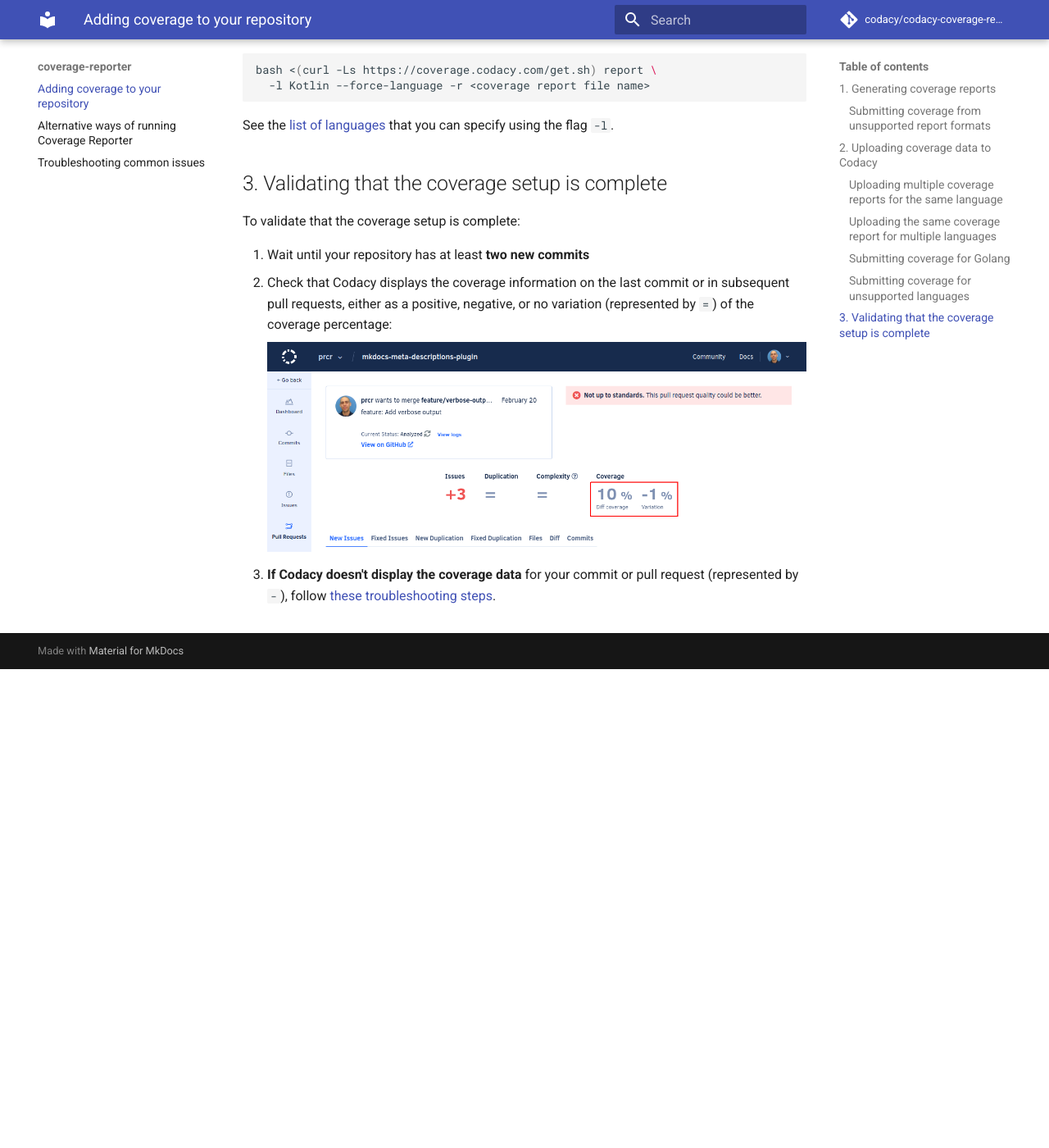
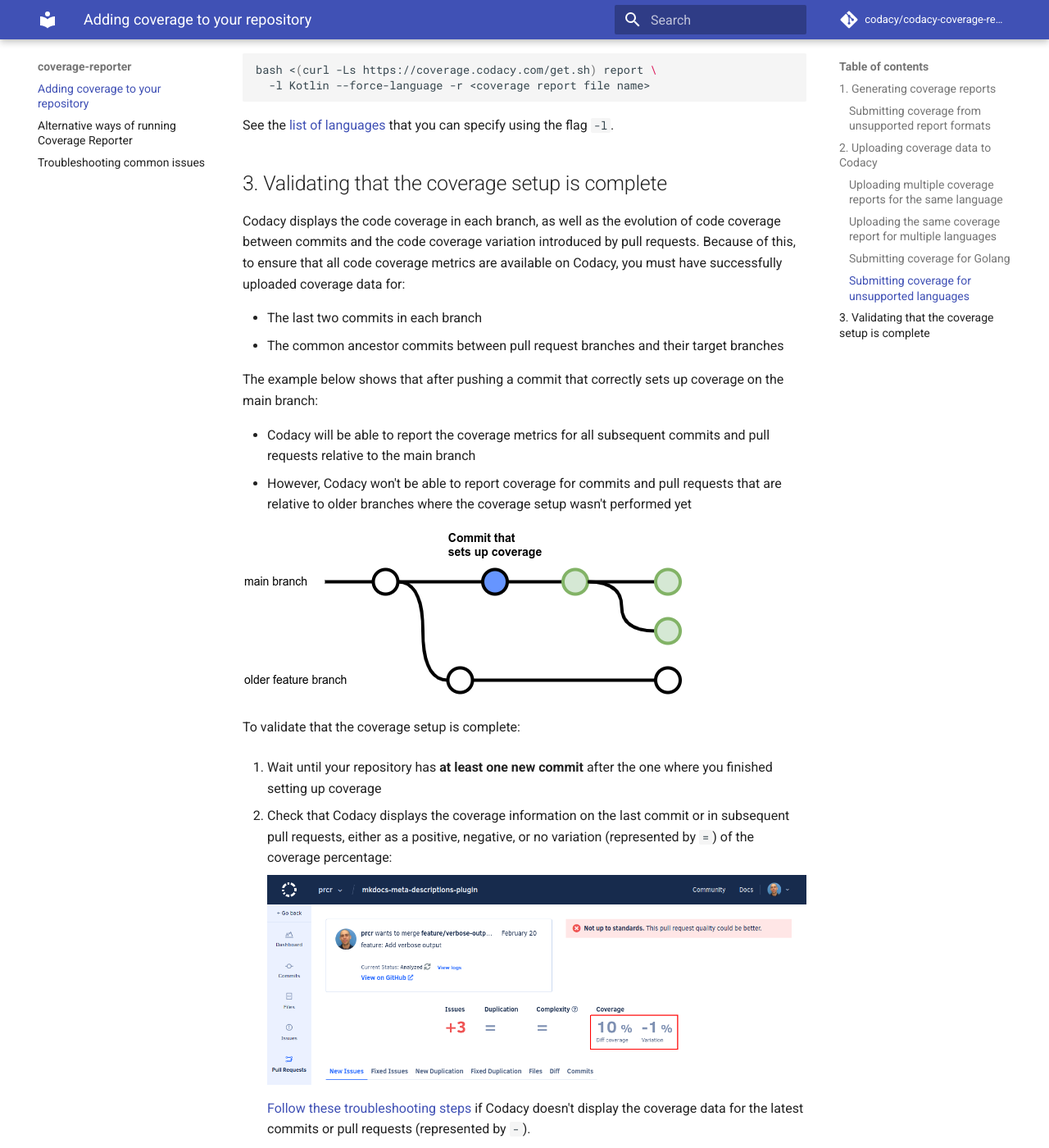
Before and after one commit to codacy/codacy-coverage-reporter, an MkDocs documentation site: the page built from docs/index.md, in a window 1280 px wide and 1400 px high, scrolled down 6326 px. Shown: the whole window at 82% size. Built offline with MkDocs 1.6.1 and Material for MkDocs 9.7.7, drawn with Linux system fonts in a browser that asks for light colours; comment, search, counter and statistics services are not loaded; before the commit the page ends 7142 px from its top, so only the background shows below that.

Commit message:
doc: Add extra context before validating coverage setup

```diff
--- a/docs/index.md
+++ b/docs/index.md
@@ -278,11 +278,24 @@
 
 ## 3. Validating that the coverage setup is complete {: id="validating-coverage"}
 
+Codacy displays the code coverage in each branch, as well as the evolution of code coverage between commits and the code coverage variation introduced by pull requests. Because of this, to ensure that all code coverage metrics are available on Codacy, you must have successfully uploaded coverage data for:
+
+-   The last two commits in each branch
+-   The common ancestor commits between pull request branches and their target branches
+
+The example below shows that after pushing a commit that correctly sets up coverage on the main branch:
+
+-   Codacy will be able to report the coverage metrics for all subsequent commits and pull requests relative to the main branch
+-   However, Codacy won't be able to report coverage for commits and pull requests that are relative to older branches where the coverage setup wasn't performed yet
+
+![Setting up coverage on the main branch](images/coverage-validate.png)
+
 To validate that the coverage setup is complete:
 
-1.  Wait until your repository has at least **two new commits**
+1.  Wait until your repository has **at least one new commit** after the one where you finished setting up coverage
+
 1.  Check that Codacy displays the coverage information on the last commit or in subsequent pull requests, either as a positive, negative, or no variation (represented by `=`) of the coverage percentage:
 
     ![Coverage data displayed on Codacy](images/coverage-codacy-ui.png)
 
-1.  **If Codacy doesn't display the coverage data** for your commit or pull request (represented by `-`), follow [these troubleshooting steps](troubleshooting-common-issues.md#no-coverage-visible).
+    [Follow these troubleshooting steps](troubleshooting-common-issues.md#no-coverage-visible) if Codacy doesn't display the coverage data for the latest commits or pull requests (represented by `-`).
```
Also changed, not shown: docs/images/coverage-validate.png (added), docs/images/coverage-validate.svg (added).
